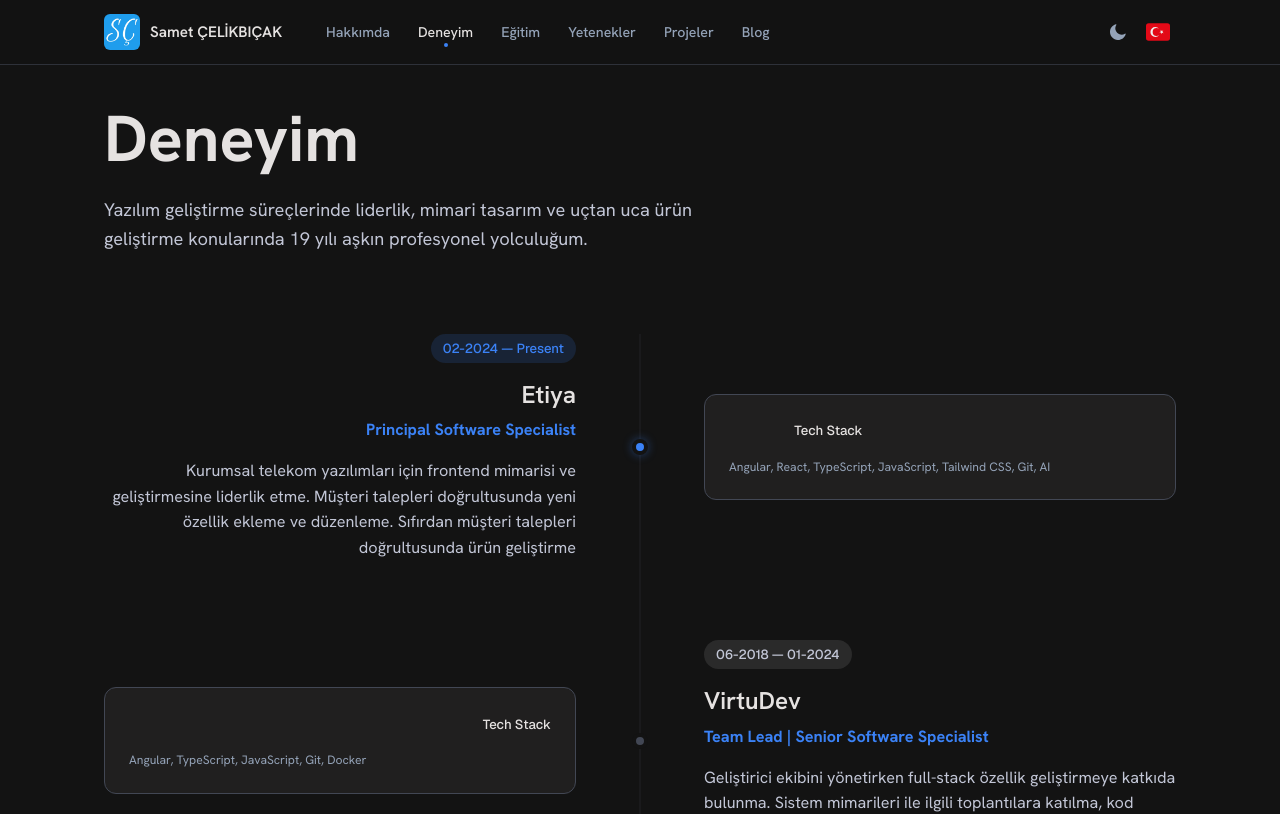
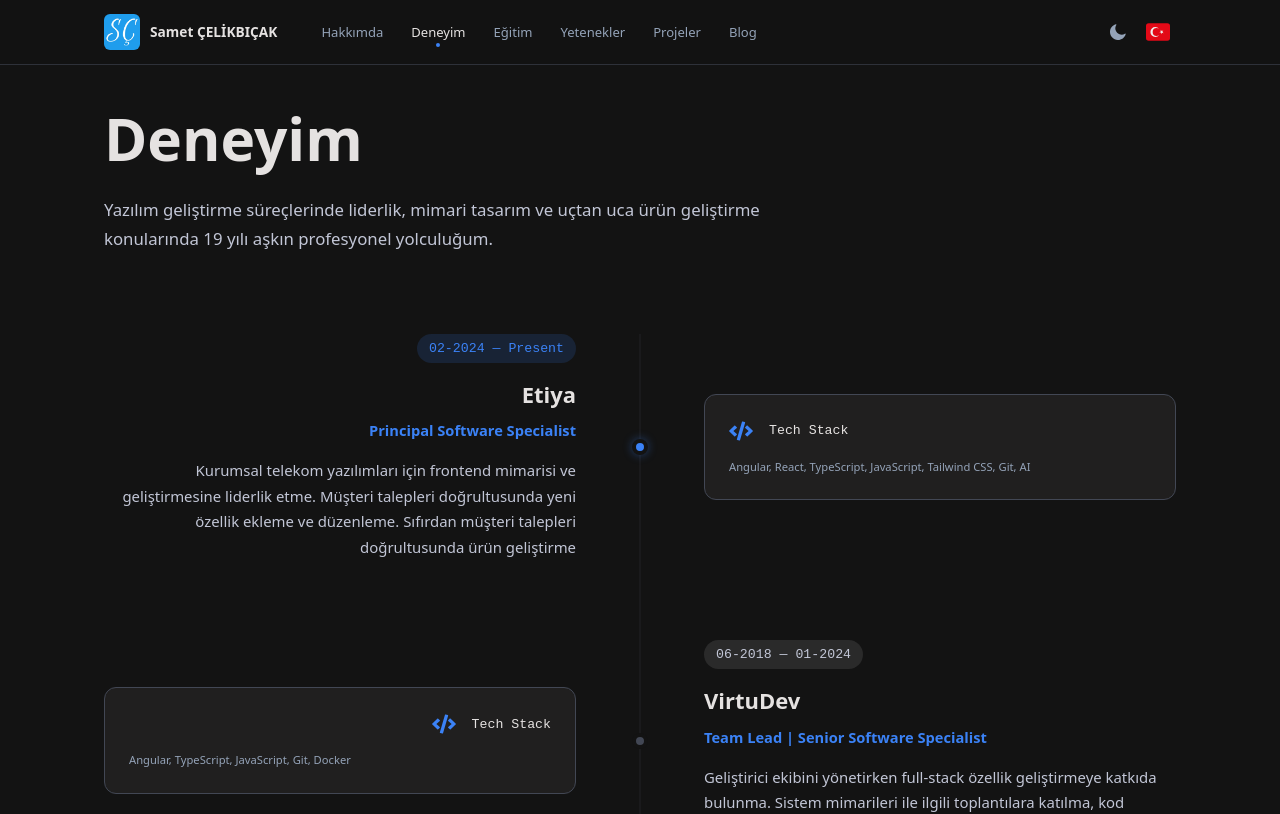
Before and after one commit to sametcelikbicak/web-site, a React (Vite) app: page /experience in a window 1280 px wide. Shown: the top 814 px of the page. Built offline with nearby package versions, Linux system fonts and the light colour scheme.

Commit message:
perf(remove-external-fonts): Remove external fonts (#53)

```diff
--- a/index.html
+++ b/index.html
@@ -8,36 +8,17 @@
   <meta name="theme-color" content="#f8f9fa" media="(prefers-color-scheme: light)" />
   <meta name="color-scheme" content="dark light" />
 
-    <script>
-      !(()=> {try{const t=localStorage.getItem('theme');if(t==='light'||t==='dark')document.documentElement.setAttribute('data-theme',t)}catch{}})();
-    </script>
+  <script>
+    !(() => { try { const t = localStorage.getItem('theme'); if (t === 'light' || t === 'dark') document.documentElement.setAttribute('data-theme', t) } catch { } })();
+  </script>
 
-    <!-- Preconnect -->
-  <link rel="preconnect" href="https://fonts.googleapis.com" />
-  <link rel="preconnect" href="https://fonts.gstatic.com" crossorigin />
+  <!-- Preconnect -->
   <link rel="preconnect" href="https://www.googletagmanager.com" />
   <link rel="preconnect" href="https://avatars.githubusercontent.com" />
 
   <!-- Preload critical assets -->
   <link rel="preload" href="/sc_caricature.webp" as="image" type="image/webp" fetchpriority="high" />
   <link rel="preload" href="/sc.webp" as="image" type="image/webp" />
-
-  <!-- Google Fonts: Hanken Grotesk (display/body) + Geist (labels/code) -->
-  <link rel="preload"
-    href="https://fonts.googleapis.com/css2?family=Hanken+Grotesk:ital,wght@0,400;0,500;0,600;0,700;1,400&family=Geist:wght@400;500;600&display=swap"
-    as="style" onload="this.rel='stylesheet'" crossorigin>
-  <noscript>
-    <link
-      href="https://fonts.googleapis.com/css2?family=Hanken+Grotesk:ital,wght@0,400;0,500;0,600;0,700;1,400&family=Geist:wght@400;500;600&display=swap"
-      rel="stylesheet">
-  </noscript>
-  <link rel="preload"
-    href="https://fonts.googleapis.com/css2?family=Material+Symbols+Outlined:wght,FILL@100..700,0..1&display=swap"
-    as="style" onload="this.rel='stylesheet'" crossorigin>
-  <noscript>
-    <link href="https://fonts.googleapis.com/css2?family=Material+Symbols+Outlined:wght,FILL@100..700,0..1&display=swap"
-      rel="stylesheet">
-  </noscript>
 
   <link rel="icon" type="image/png" href="/sc.webp" />
   <link rel="api-catalog" type="application/linkset+json" href="/.well-known/api-catalog" />
--- a/src/index.css
+++ b/src/index.css
@@ -1,7 +1,4 @@
 @import "tailwindcss";
-
-/* ─── Fonts ─────────────────────────────────────────────────── */
-/* Hanken Grotesk & Geist loaded via index.html <link> tags */
 
 /* ─── Design Tokens — Dark (default) ────────────────────────── */
 :root {
@@ -35,9 +32,9 @@
   --header-border: rgba(66, 71, 84, 0.6);
 
   /* ─── Typography ───────────────────────────────────────────── */
-  --font-display: "Hanken Grotesk", ui-sans-serif, system-ui, sans-serif;
-  --font-body: "Hanken Grotesk", ui-sans-serif, system-ui, sans-serif;
-  --font-label: "Geist", "Hanken Grotesk", ui-monospace, monospace;
+  --font-display: ui-sans-serif, system-ui, sans-serif;
+  --font-body: ui-sans-serif, system-ui, sans-serif;
+  --font-label: ui-monospace, monospace;
 
   --text-display: clamp(2.5rem, 5vw, 4rem);
   /* 40–64px */
--- a/src/pages/EducationPage.tsx
+++ b/src/pages/EducationPage.tsx
@@ -1,5 +1,6 @@
 import { useEffect } from 'react';
 import { useTranslation } from 'react-i18next';
+import { FaBuilding } from 'react-icons/fa';
 import useAnalytics from '@/hooks/useAnalytics';
 import './EducationPage.css';
 
@@ -9,21 +10,18 @@ const EDUCATIONS = [
     graduationGrade: '2.6 / 4.0',
     startDate: '09-2018',
     endDate: '06-2019',
-    icon: 'school',
   },
   {
     key: 'anadoluUniversity',
     graduationGrade: '65.31 / 100',
     startDate: '09-2007',
     endDate: '06-2012',
-    icon: 'school',
   },
   {
     key: 'dokuzEylulUniversity',
     graduationGrade: '2.29 / 4.0',
     startDate: '09-2005',
     endDate: '06-2007',
-    icon: 'school',
   },
 ];
 
@@ -59,8 +57,8 @@ const EducationPage = () => {
               >
                 <div className="education-entry">
                   <div className="entry-header">
-                    <span className="material-symbols-outlined entry-icon">
-                      {edu.icon}
+                    <span className="entry-icon">
+                      <FaBuilding />
                     </span>
                     <span className="entry-date">
                       {edu.startDate} &mdash; {edu.endDate}
--- a/src/pages/ExperiencePage.tsx
+++ b/src/pages/ExperiencePage.tsx
@@ -1,5 +1,6 @@
 import { useEffect } from 'react';
 import { useTranslation } from 'react-i18next';
+import { FaCode } from 'react-icons/fa';
 import useAnalytics from '@/hooks/useAnalytics';
 import './ExperiencePage.css';
 
@@ -10,37 +11,31 @@ const EXPERIENCES = [
     key: 'etiya',
     startDate: '02-2024',
     endDate: 'Present',
-    icon: 'code',
   },
   {
     key: 'virtudev',
     startDate: '06-2018',
     endDate: '01-2024',
-    icon: 'terminal',
   },
   {
     key: 'univera',
     startDate: '12-2015',
     endDate: '05-2018',
-    icon: 'code',
   },
   {
     key: 'agito',
     startDate: '09-2012',
     endDate: '09-2014',
-    icon: 'terminal',
   },
   {
     key: 'doganata',
     startDate: '03-2012',
     endDate: '08-2012',
-    icon: 'code',
   },
   {
     key: 'birim',
     startDate: '07-2007',
     endDate: '01-2012',
-    icon: 'terminal',
   },
 ];
 
@@ -110,8 +105,8 @@ const ExperiencePage = () => {
                     <div
                       className={`card-header ${!isEven ? 'header-right' : ''}`}
                     >
-                      <span className="material-symbols-outlined icon-primary">
-                        {exp.icon}
+                      <span className="icon-primary">
+                        <FaCode />
                       </span>
                       <span className="card-category">Tech Stack</span>
                     </div>
```
